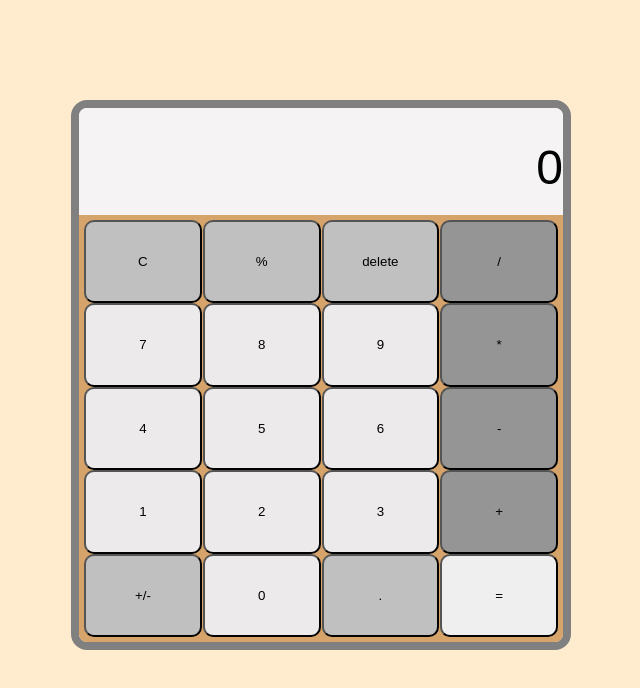
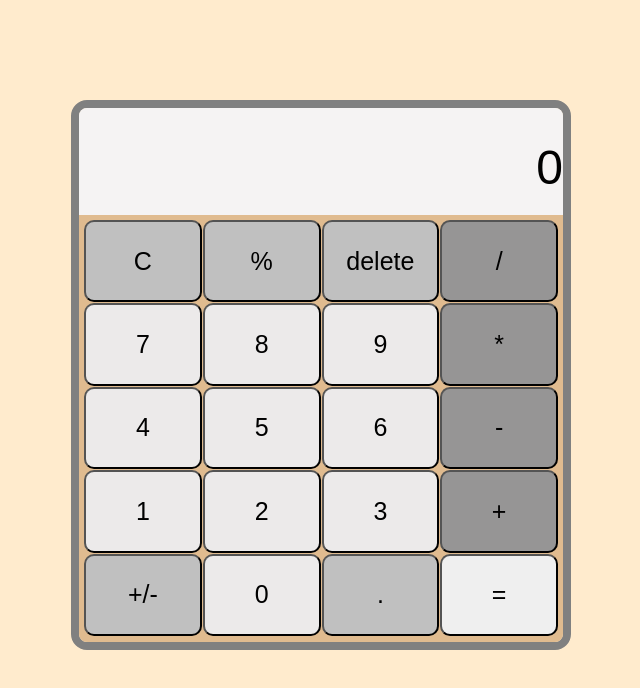
Before and after one commit to CrunchyBreadcrumbs/calculator, a plain HTML site: page index.html in a window 1280 px wide. Shown: the whole page, without its empty margins (319-959 px from the left). Drawn offline with Linux system fonts and the light colour scheme.

Commit message:
Increase font size of buttons

```diff
--- a/style.css
+++ b/style.css
@@ -61,12 +61,13 @@ p{
     padding: 5px;
     display: flex;
     flex-direction: column;
-    background-color: rgb(214, 164, 106);
+    background-color: rgb(224, 187, 143);
     height: 80%;
 }
 
 .btnColumn {
     height: 20%;
+    padding-bottom: 1px;
     display: flex;
     justify-content: space-between;
     gap: 1px;;
@@ -76,6 +77,7 @@ button {
     height: 100%;
     width: 25%;
     border-radius: 10px;
+    font-size: 25px;
 }
 
 .operator {
```
